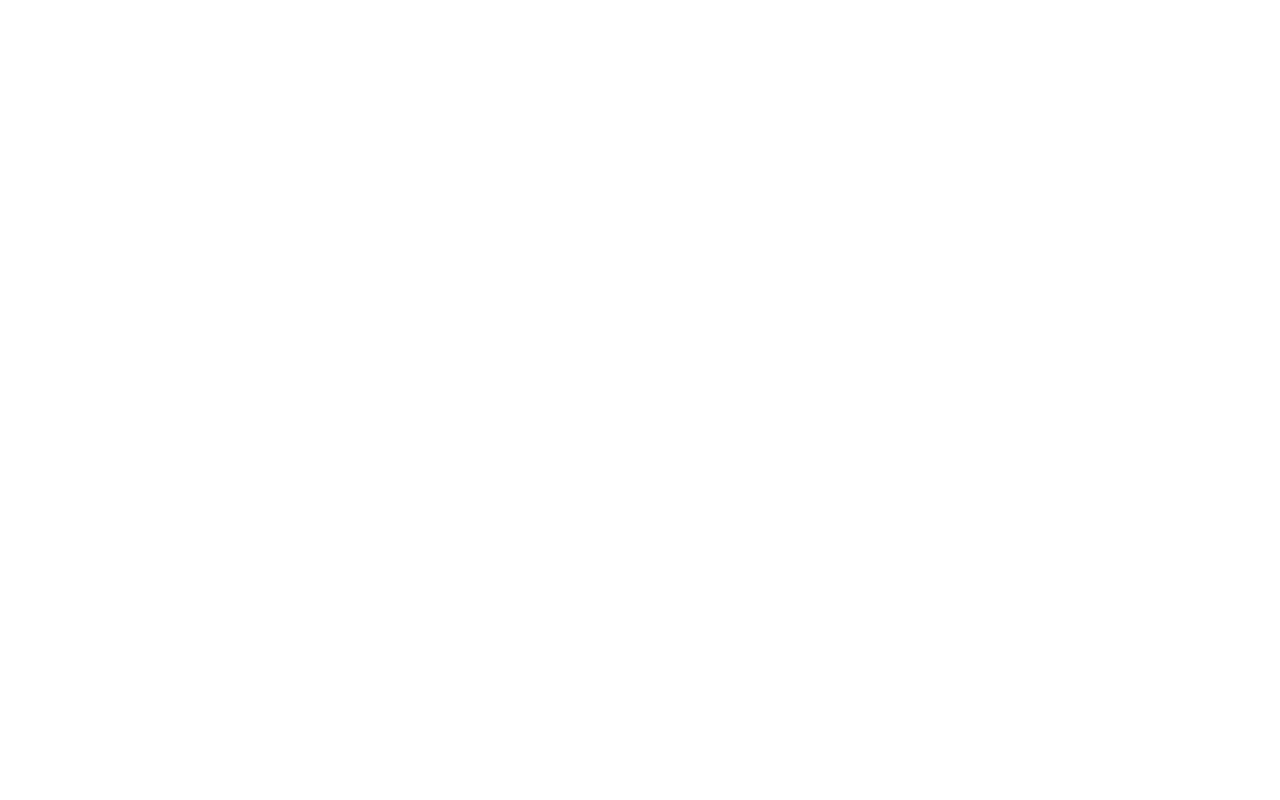
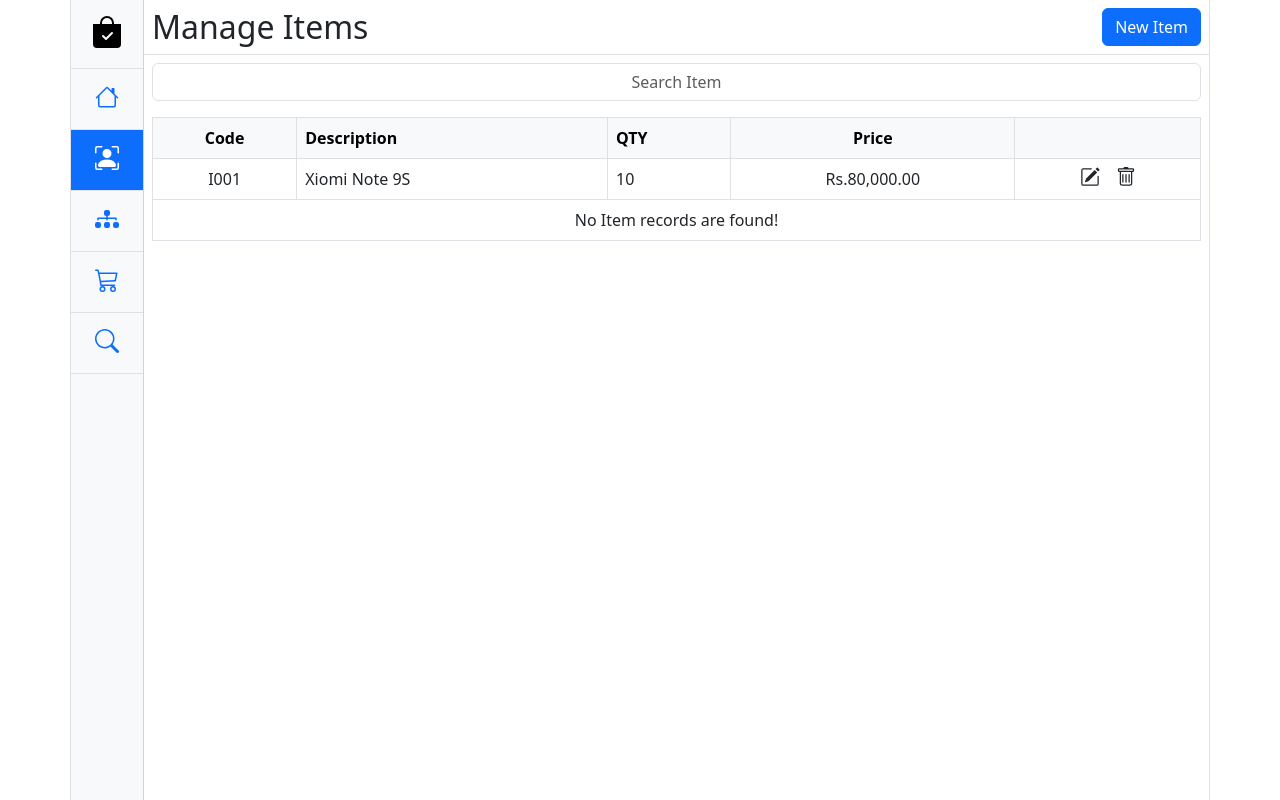
Before and after one commit to SuhadVindula/pos-system, a website: page front-end/manage-items.html in a window 1280 px wide. Drawn offline with nearby package versions, Linux system fonts and the light colour scheme.

Commit message:
Manage Items UI

```diff
--- a/front-end/manage-items.html
+++ b/front-end/manage-items.html
@@ -0,0 +1,196 @@
+<!DOCTYPE html>
+<html lang="en" data-bs-theme="light">
+
+<head>
+    <meta charset="UTF-8">
+    <meta http-equiv="X-UA-Compatible" content="IE=edge">
+    <meta name="viewport" content="width=device-width, initial-scale=1.0">
+    <title>POS System - Manage Customers</title>
+    <link rel="stylesheet" href="node_modules/bootstrap/dist/css/bootstrap.min.css">
+    <link rel="stylesheet" href="node_modules/animate.css/animate.min.css">
+    <link rel="stylesheet" href="css/styles.css">
+    <link rel="stylesheet" href="css/manage-items.css">
+    <script defer src="node_modules/jquery/dist/jquery.min.js"></script>
+    <script defer src="node_modules/@popperjs/core/dist/umd/popper.min.js"></script>
+    <script defer src="node_modules/bootstrap/dist/js/bootstrap.min.js"></script>
+    <script defer src="js/main.js"></script>
+    <script defer type="module" src="js/manage-items.js"></script>
+</head>
+
+<body class="container-xl gx-0 border-end border-start">
+<nav>
+    <div class="d-flex flex-column flex-shrink-0 bg-body-tertiary" style="width: 4.5rem;">
+        <a href="index.html" class="d-block p-3 link-body-emphasis text-decoration-none" title="POS System"
+           data-bs-toggle="tooltip" data-bs-placement="right">
+            <svg xmlns="http://www.w3.org/2000/svg" class="bi pe-none" width="40" height="32"
+                 class="bi bi-bag-check-fill" viewBox="0 0 16 16">
+                <path fill-rule="evenodd"
+                      d="M10.5 3.5a2.5 2.5 0 0 0-5 0V4h5v-.5zm1 0V4H15v10a2 2 0 0 1-2 2H3a2 2 0 0 1-2-2V4h3.5v-.5a3.5 3.5 0 1 1 7 0zm-.646 5.354a.5.5 0 0 0-.708-.708L7.5 10.793 6.354 9.646a.5.5 0 1 0-.708.708l1.5 1.5a.5.5 0 0 0 .708 0l3-3z" />
+            </svg>
+            <span class="visually-hidden">POS System</span>
+        </a>
+        <ul class="nav nav-pills nav-flush flex-column mb-auto text-center">
+            <li class="nav-item">
+                <a href="index.html" class="nav-link py-3 border-bottom border-top rounded-0" aria-current="page"
+                   title="Home" data-bs-toggle="tooltip" data-bs-placement="right">
+                    <svg xmlns="http://www.w3.org/2000/svg" width="24" height="24" fill="currentColor"
+                         class="bi bi-house" viewBox="0 0 16 16">
+                        <path
+                                d="M8.707 1.5a1 1 0 0 0-1.414 0L.646 8.146a.5.5 0 0 0 .708.708L2 8.207V13.5A1.5 1.5 0 0 0 3.5 15h9a1.5 1.5 0 0 0 1.5-1.5V8.207l.646.647a.5.5 0 0 0 .708-.708L13 5.793V2.5a.5.5 0 0 0-.5-.5h-1a.5.5 0 0 0-.5.5v1.293L8.707 1.5ZM13 7.207V13.5a.5.5 0 0 1-.5.5h-9a.5.5 0 0 1-.5-.5V7.207l5-5 5 5Z" />
+                    </svg>
+                </a>
+            </li>
+            <li>
+                <a href="customers.html" class="nav-link active py-3 border-bottom rounded-0"
+                   title="Manage Customers" data-bs-toggle="tooltip" data-bs-placement="right">
+                    <svg xmlns="http://www.w3.org/2000/svg" width="24" height="24" fill="currentColor"
+                         class="bi bi-person-bounding-box" viewBox="0 0 16 16">
+                        <path
+                                d="M1.5 1a.5.5 0 0 0-.5.5v3a.5.5 0 0 1-1 0v-3A1.5 1.5 0 0 1 1.5 0h3a.5.5 0 0 1 0 1h-3zM11 .5a.5.5 0 0 1 .5-.5h3A1.5 1.5 0 0 1 16 1.5v3a.5.5 0 0 1-1 0v-3a.5.5 0 0 0-.5-.5h-3a.5.5 0 0 1-.5-.5zM.5 11a.5.5 0 0 1 .5.5v3a.5.5 0 0 0 .5.5h3a.5.5 0 0 1 0 1h-3A1.5 1.5 0 0 1 0 14.5v-3a.5.5 0 0 1 .5-.5zm15 0a.5.5 0 0 1 .5.5v3a1.5 1.5 0 0 1-1.5 1.5h-3a.5.5 0 0 1 0-1h3a.5.5 0 0 0 .5-.5v-3a.5.5 0 0 1 .5-.5z" />
+                        <path d="M3 14s-1 0-1-1 1-4 6-4 6 3 6 4-1 1-1 1H3zm8-9a3 3 0 1 1-6 0 3 3 0 0 1 6 0z" />
+                    </svg>
+                </a>
+            </li>
+            <li>
+                <a href="manage-items.html" class="nav-link py-3 border-bottom rounded-0" title="Manage Items"
+                   data-bs-toggle="tooltip" data-bs-placement="right">
+                    <svg xmlns="http://www.w3.org/2000/svg" width="24" height="24" fill="currentColor"
+                         class="bi bi-diagram-3-fill" viewBox="0 0 16 16">
+                        <path fill-rule="evenodd"
+                              d="M6 3.5A1.5 1.5 0 0 1 7.5 2h1A1.5 1.5 0 0 1 10 3.5v1A1.5 1.5 0 0 1 8.5 6v1H14a.5.5 0 0 1 .5.5v1a.5.5 0 0 1-1 0V8h-5v.5a.5.5 0 0 1-1 0V8h-5v.5a.5.5 0 0 1-1 0v-1A.5.5 0 0 1 2 7h5.5V6A1.5 1.5 0 0 1 6 4.5v-1zm-6 8A1.5 1.5 0 0 1 1.5 10h1A1.5 1.5 0 0 1 4 11.5v1A1.5 1.5 0 0 1 2.5 14h-1A1.5 1.5 0 0 1 0 12.5v-1zm6 0A1.5 1.5 0 0 1 7.5 10h1a1.5 1.5 0 0 1 1.5 1.5v1A1.5 1.5 0 0 1 8.5 14h-1A1.5 1.5 0 0 1 6 12.5v-1zm6 0a1.5 1.5 0 0 1 1.5-1.5h1a1.5 1.5 0 0 1 1.5 1.5v1a1.5 1.5 0 0 1-1.5 1.5h-1a1.5 1.5 0 0 1-1.5-1.5v-1z" />
+                    </svg>
+                </a>
+            </li>
+            <li>
+                <a href="place-order.html" class="nav-link py-3 border-bottom rounded-0" title="Place Order"
+                   data-bs-toggle="tooltip" data-bs-placement="right">
+                    <svg xmlns="http://www.w3.org/2000/svg" width="24" height="24" fill="currentColor"
+                         class="bi bi-cart3" viewBox="0 0 16 16">
+                        <path
+                                d="M0 1.5A.5.5 0 0 1 .5 1H2a.5.5 0 0 1 .485.379L2.89 3H14.5a.5.5 0 0 1 .49.598l-1 5a.5.5 0 0 1-.465.401l-9.397.472L4.415 11H13a.5.5 0 0 1 0 1H4a.5.5 0 0 1-.491-.408L2.01 3.607 1.61 2H.5a.5.5 0 0 1-.5-.5zM3.102 4l.84 4.479 9.144-.459L13.89 4H3.102zM5 12a2 2 0 1 0 0 4 2 2 0 0 0 0-4zm7 0a2 2 0 1 0 0 4 2 2 0 0 0 0-4zm-7 1a1 1 0 1 1 0 2 1 1 0 0 1 0-2zm7 0a1 1 0 1 1 0 2 1 1 0 0 1 0-2z" />
+                    </svg>
+                </a>
+            </li>
+            <li>
+                <a href="search-orders.html" class="nav-link py-3 border-bottom rounded-0" title="Search Orders"
+                   data-bs-toggle="tooltip" data-bs-placement="right">
+                    <svg xmlns="http://www.w3.org/2000/svg" width="24" height="24" fill="currentColor"
+                         class="bi bi-search" viewBox="0 0 16 16">
+                        <path
+                                d="M11.742 10.344a6.5 6.5 0 1 0-1.397 1.398h-.001c.03.04.062.078.098.115l3.85 3.85a1 1 0 0 0 1.415-1.414l-3.85-3.85a1.007 1.007 0 0 0-.115-.1zM12 6.5a5.5 5.5 0 1 1-11 0 5.5 5.5 0 0 1 11 0z" />
+                    </svg>
+                </a>
+            </li>
+        </ul>
+    </div>
+</nav>
+<main>
+    <section class="d-flex justify-content-between border-bottom p-2">
+        <h2 class="m-0 align-self-center">Manage Items</h2>
+        <button id="btn-new-item" class="btn btn-primary" data-bs-toggle="modal"
+                data-bs-target="#new-item-modal">New Item</button>
+    </section>
+    <section class="p-2">
+        <input class="form-control text-center" type="text" placeholder="Search Item">
+    </section>
+    <section class="p-2">
+        <table id="tbl-item" class="table table-hover table-bordered">
+            <thead class="table-light">
+            <tr>
+                <th class="text-center">Code</th>
+                <th>Description</th>
+                <th class="d-none d-xl-table-cell">QTY</th>
+                <th class="contact text-center">Price</th>
+                <th></th>
+            </tr>
+            </thead>
+            <tbody>
+            <tr>
+                <td class="text-center">I001</td>
+                <td>Xiomi Note 9S</td>
+                <td class="d-none d-xl-table-cell">10</td>
+                <td class="contact text-center">Rs.80,000.00</td>
+                <td>
+                    <div class="actions d-flex gap-3 justify-content-center">
+                        <svg data-bs-toggle="tooltip" data-bs-title="Edit Item" xmlns="http://www.w3.org/2000/svg" width="20" height="20" fill="currentColor"
+                             class="bi bi-pencil-square" viewBox="0 0 16 16">
+                            <path
+                                    d="M15.502 1.94a.5.5 0 0 1 0 .706L14.459 3.69l-2-2L13.502.646a.5.5 0 0 1 .707 0l1.293 1.293zm-1.75 2.456-2-2L4.939 9.21a.5.5 0 0 0-.121.196l-.805 2.414a.25.25 0 0 0 .316.316l2.414-.805a.5.5 0 0 0 .196-.12l6.813-6.814z" />
+                            <path fill-rule="evenodd"
+                                  d="M1 13.5A1.5 1.5 0 0 0 2.5 15h11a1.5 1.5 0 0 0 1.5-1.5v-6a.5.5 0 0 0-1 0v6a.5.5 0 0 1-.5.5h-11a.5.5 0 0 1-.5-.5v-11a.5.5 0 0 1 .5-.5H9a.5.5 0 0 0 0-1H2.5A1.5 1.5 0 0 0 1 2.5v11z" />
+                        </svg>
+                        <svg data-bs-toggle="tooltip" data-bs-title="Delete Customer" xmlns="http://www.w3.org/2000/svg" width="20" height="20" fill="currentColor"
+                             class="bi bi-trash" viewBox="0 0 16 16">
+                            <path
+                                    d="M5.5 5.5A.5.5 0 0 1 6 6v6a.5.5 0 0 1-1 0V6a.5.5 0 0 1 .5-.5Zm2.5 0a.5.5 0 0 1 .5.5v6a.5.5 0 0 1-1 0V6a.5.5 0 0 1 .5-.5Zm3 .5a.5.5 0 0 0-1 0v6a.5.5 0 0 0 1 0V6Z" />
+                            <path
+                                    d="M14.5 3a1 1 0 0 1-1 1H13v9a2 2 0 0 1-2 2H5a2 2 0 0 1-2-2V4h-.5a1 1 0 0 1-1-1V2a1 1 0 0 1 1-1H6a1 1 0 0 1 1-1h2a1 1 0 0 1 1 1h3.5a1 1 0 0 1 1 1v1ZM4.118 4 4 4.059V13a1 1 0 0 0 1 1h6a1 1 0 0 0 1-1V4.059L11.882 4H4.118ZM2.5 3h11V2h-11v1Z" />
+                        </svg>
+                    </div>
+                </td>
+            </tr>
+            </tbody>
+            <tfoot>
+            <tr>
+                <td class="text-center" colspan="5">No Item records are found!</td>
+            </tr>
+            </tfoot>
+        </table>
+    </section>
+</main>
+<!-- Modal -->
+<div class="modal fade" id="new-item-modal" data-bs-backdrop="static" data-bs-keyboard="false" tabindex="-1"
+     aria-labelledby="staticBackdropLabel" aria-hidden="true">
+    <div class="modal-dialog">
+        <div class="modal-content">
+            <div class="modal-header">
+                <h1 class="modal-title fs-5">Add New Item</h1>
+                <button type="button" class="btn-close" data-bs-dismiss="modal" aria-label="Close"></button>
+            </div>
+            <div class="modal-body text-center">
+
+                <div class="mb-3">
+                    <label for="txt-name" class="form-label">Item Description</label>
+                    <input type="text" class="form-control text-center" id="txt-name" placeholder="Xiomi Note 9s">
+                    <div class="invalid-feedback">
+                        Item Description can't be empty
+                    </div>
+                </div>
+                <div class="mb-3">
+                    <label for="txt-unit-price" class="form-label">Unit Price</label>
+                    <input type="text" class="form-control text-center" id="txt-unit-price" placeholder="Eg. Rs. 80,000.00">
+                    <div class="invalid-feedback">
+                        Unit Price can't be empty
+                    </div>
+                </div>
+                <div class="mb-3">
+                    <label for="txt-stock" class="form-label">Initial Stock</label>
+                    <input type="text" class="form-control text-center" id="txt-stock" placeholder="Eg. 10">
+                    <div class="invalid-feedback">
+                        Invalid Stock
+                    </div>
+                </div>
+            </div>
+            <div class="modal-footer d-flex justify-content-between">
+                <div id="loader">
+                    <div class="lds-ring"><div></div><div></div><div></div><div></div></div>
+                </div>
+                <button id="btn-save" type="button" class="btn btn-primary">Save Item</button>
+            </div>
+        </div>
+    </div>
+</div>
+
+<div id="toast" class="toast-container position-fixed bottom-0 start-50 translate-middle-x p-3">
+    <div id="liveToast" class="toast" data-bs-autohide="true" data-bs-delay="1000" role="alert" aria-live="assertive" aria-atomic="true">
+        <div class="toast-header">
+            <strong class="me-auto"></strong>
+            <button type="button" class="btn-close" data-bs-dismiss="toast" aria-label="Close"></button>
+        </div>
+        <div class="toast-body">
+        </div>
+    </div>
+</div>
+</body>
+
+</html>
```
Also changed, not shown: front-end/customers.html (+1 -1 lines), front-end/css/manage-items.css (added), front-end/js/manage-items.js (added).
